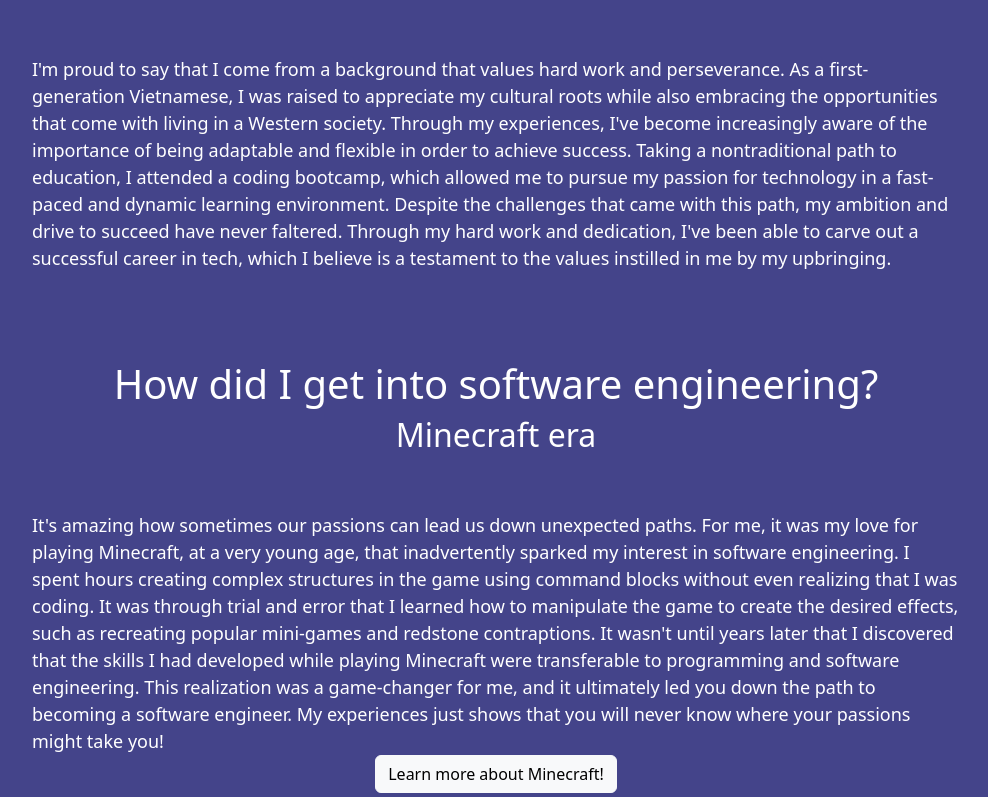
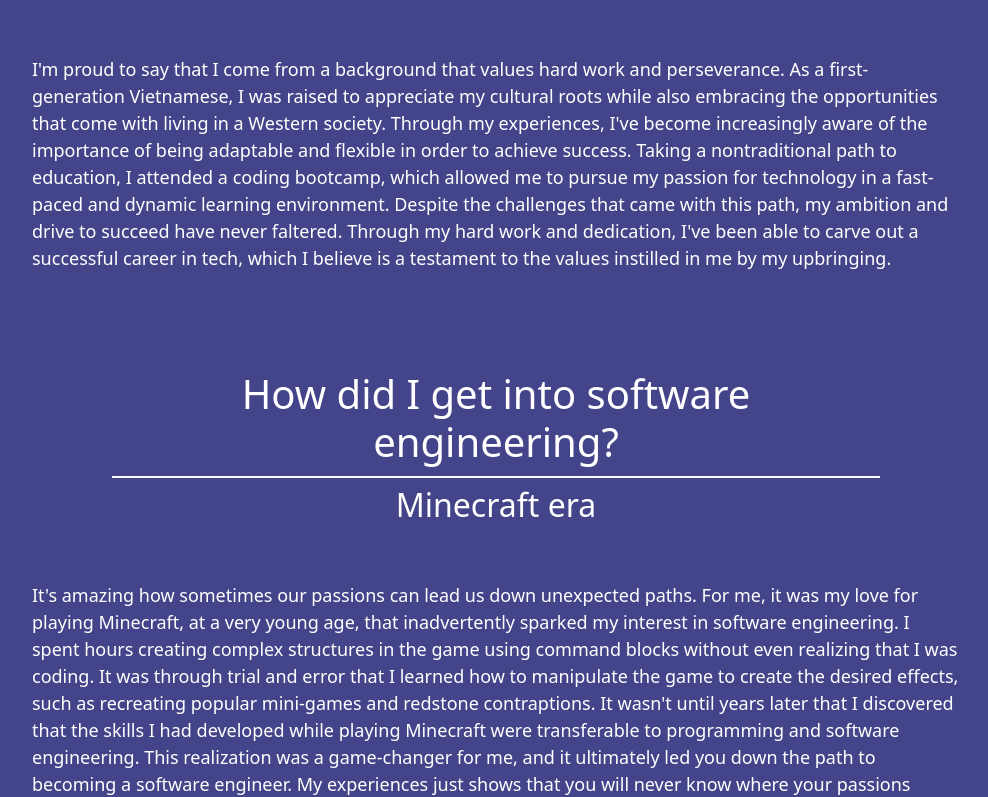
Before and after one commit to ericcnguyen04/Post-Portfolio, a React (Create React App) app: page / in a window 1280 px wide. Shown: the part 912-1709 px from the top of the page, without its empty margins (144-1132 px from the left). Built offline with nearby package versions, Linux system fonts and the light colour scheme.

Commit message:
organizing content

```diff
--- a/src/App.css
+++ b/src/App.css
@@ -10,7 +10,7 @@
   color: white;
 }
 
-#background {
+#subtitles {
   border-bottom: 2px solid rgb(255, 255, 255);
   padding: 10px;
   margin-left: 20%;
--- a/src/components/pages/About.jsx
+++ b/src/components/pages/About.jsx
@@ -6,7 +6,7 @@ export default function About() {
         <div className='backgroundAbout'>
             <div>
                 <center>
-                <h1 id='background'>What is my background?</h1>
+                <h1 id='subtitles'>What is my background?</h1>
                 </center>
             </div>
             <div className='brand'>
@@ -14,9 +14,10 @@ export default function About() {
             {/* how i get into software engineering */}
             <div>
                 <center>
-                <h1>How did I get into software engineering?</h1>
+                <h1 id='subtitles'>How did I get into software engineering?</h1>
                 </center>
             </div>
+
             {/* minecraft era */}
             <center><h2>Minecraft era</h2></center>
             <div className="brand">
@@ -29,11 +30,11 @@ export default function About() {
                     </center>
                 </div>
             </div>
+            {/* post pandemic era */}
             <center><h2>Post-Pandemic era</h2></center>
             <div className='brand'>
             Sometimes all it takes is a little bit of encouragement to discover our true potential. During the 2020 post-pandemic, it was my passion for technology that led me to teach myself how to code. I've spent countless hours poring over coding tutorials and practicing my skills. Along the way, I encountered my fair share of challenges, but my drive and determination to succeed kept me going. I once had a conversation with the valedictorian of my class who was taking AP computer science. I shared my passion for coding with him and he was amazed at my skills and progression. He even went so far as to say that I was more advanced than his classmates in the AP computer science class. His words of encouragement was just the motivation I needed to take my skills to the next level. From that day forward, I was even more determined to pursue a career in software engineering, and you never looked back.
             </div>
-            {/* post pandemic era */}
             <div className="about1">
 
                 <video src='/content/video.mp4' width="324" height="576" className="vid" controls></video>
```
